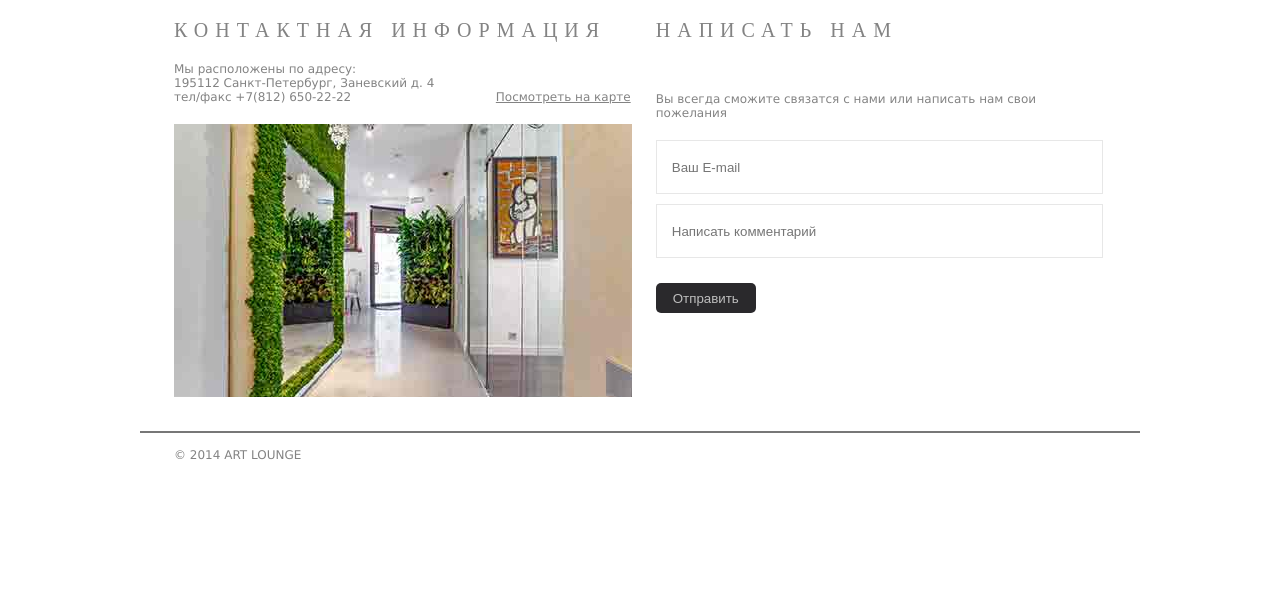
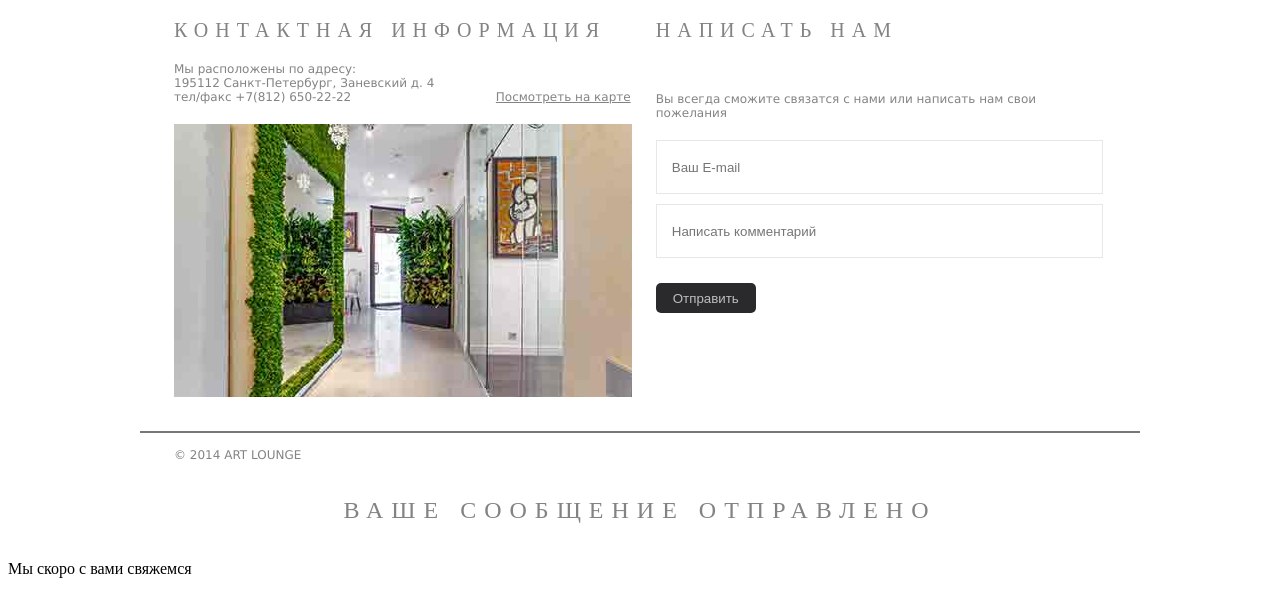
Before and after one commit to alifanov/artlounge, a Django app: page / in a window 1280 px wide. Shown: the part 2287-2881 px from the top of the page. Before the commit the page ends 2747 px from the top, so only its background shows below. Run offline with Django 3.2, Linux system fonts and the light colour scheme; some libraries are stand-ins or nearby versions.

```diff
--- a/static/js/common.js
+++ b/static/js/common.js
@@ -16,6 +16,9 @@ $(function(){
                 $("#id_comment").removeClass('error')
             }, 3000);
         }
+        if($("#id_email").val() != '' && $("#id_comment").val() != ''){
+
+        }
         return false;
     });
 });
--- a/templates/base.html
+++ b/templates/base.html
@@ -170,6 +170,10 @@
         © 2014 ARt Lounge
     </div>
 </div>
+<div class="message-send-modal">
+    <div class="big-title">Ваше сообщение отправлено</div>
+    <p>Мы скоро с вами свяжемся</p>
+</div>
     <script src="https://ajax.googleapis.com/ajax/libs/jquery/1.11.0/jquery.min.js"></script>
     <script type="text/javascript" src="{{ STATIC_URL }}js/jquery.fancybox.js"></script>
     <script src="{{ STATIC_URL }}js/common.js"></script>
```
